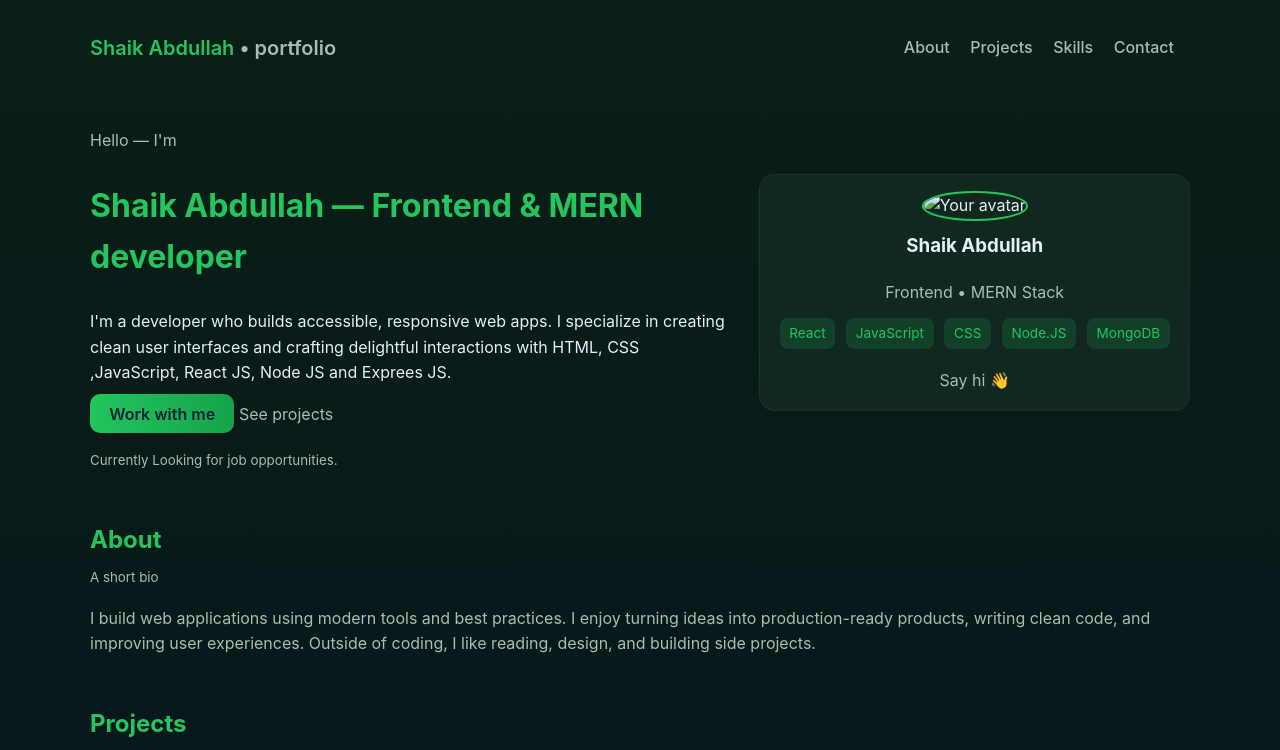
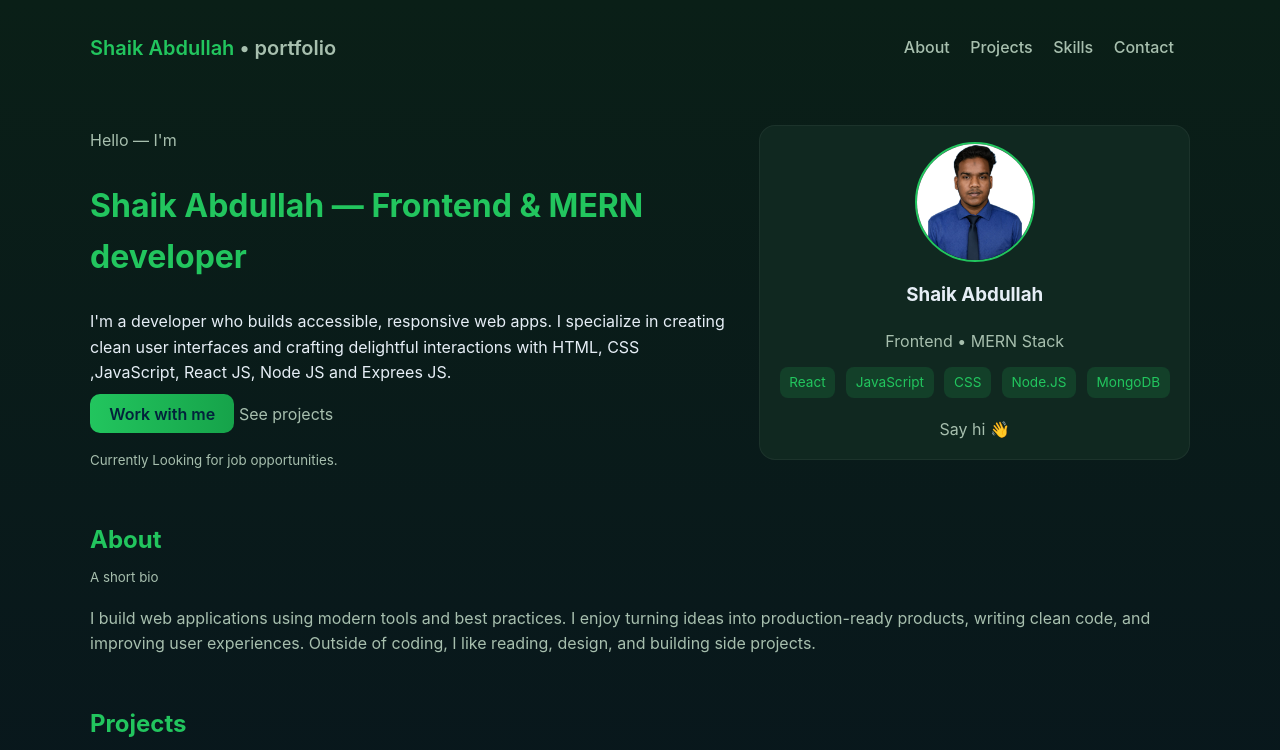
Before and after one commit to SHAIKABDULLAH2005/Persno_portfolio, a plain HTML site: page index.html in a window 1280 px wide. Shown: the top 750 px of the page. Drawn offline with Linux system fonts and the light colour scheme; a script that the page names is missing.

Commit message:
profile updated

```diff
--- a/index.html
+++ b/index.html
@@ -42,7 +42,7 @@
           </div>
 
           <aside class="profile-card" aria-hidden="false">
-            <img class="avatar" src="images/profile.jpeg" alt="Your avatar">
+            <img class="avatar" src="profile.jpeg" alt="Your avatar">
             <h3 style="margin-top:.65rem">Shaik Abdullah</h3>
             <div class="muted">Frontend • MERN Stack  </div>
             <div class="tags" style="margin-top:.6rem">
```
